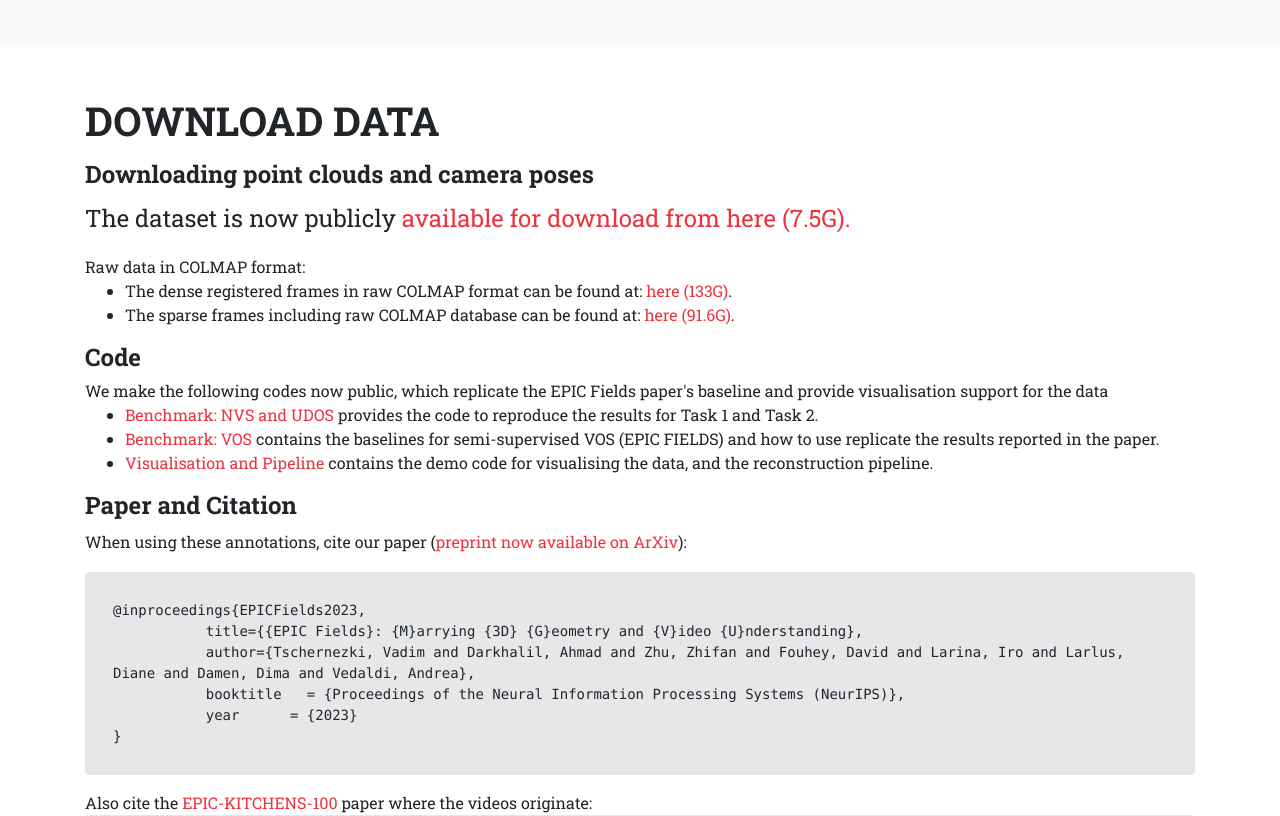
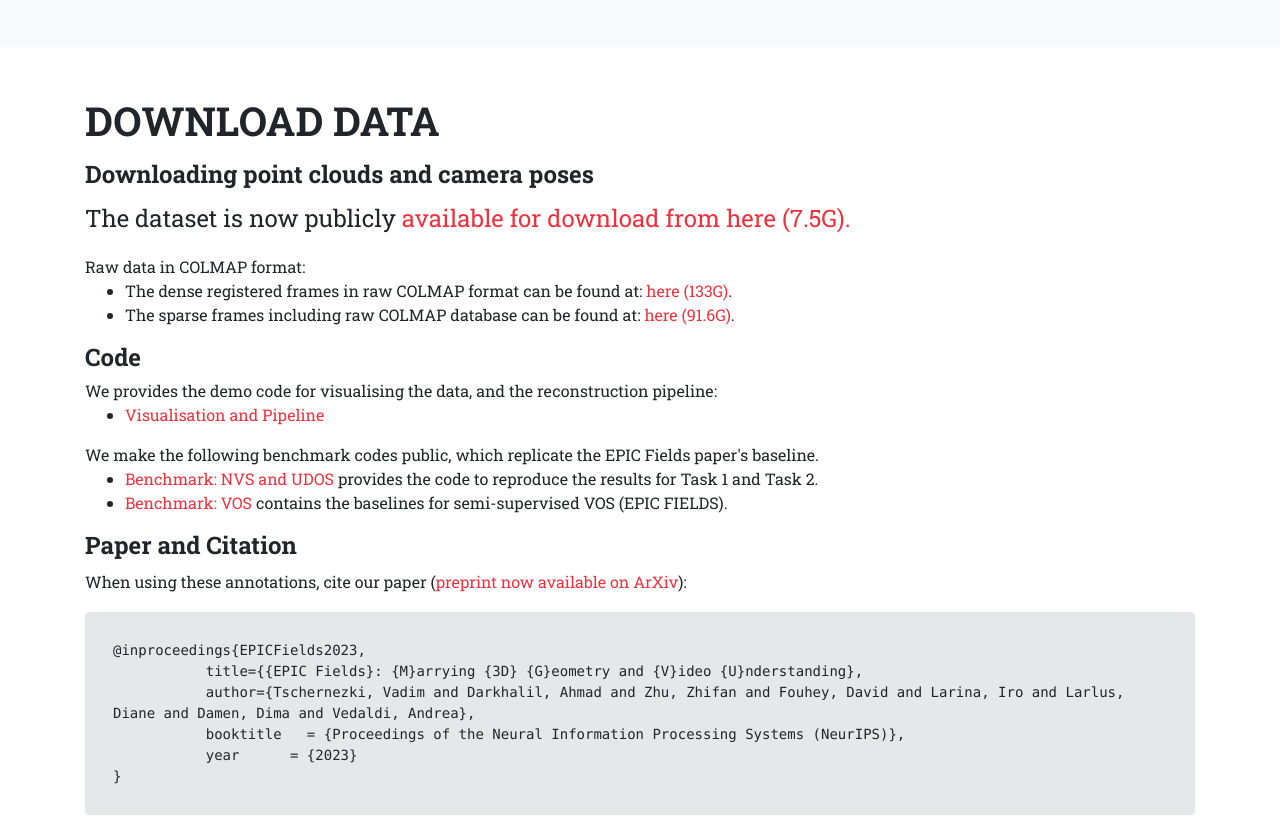
Before and after one commit to epic-kitchens/epic-fields, a plain HTML site: page index.html in a window 1280 px wide. Shown: the part 2403-3219 px from the top of the page. Drawn offline with Linux system fonts and the light colour scheme; a web font is replaced by a local one.

Commit message:
update Code section

```diff
--- a/index.html
+++ b/index.html
@@ -177,21 +177,24 @@
           </ul>
 
           <h4 class="section-subheading">Code</h4>
-          We make the following codes now public, which replicate the EPIC Fields paper's baseline and provide visualisation support for the data
+            We provides the demo code for visualising the data, and the reconstruction pipeline:
+            <ul>
+              <li>
+                <a href="https://github.com/epic-kitchens/epic-Fields-code">Visualisation and Pipeline</a>
+              </li>
+            </ul>
+
+            We make the following benchmark codes public, which replicate the EPIC Fields paper's baseline.
           <ul>
             <li>
-              <a href="https://github.com/dichotomies/epic-fields-nvs-udos">Benchmark: NVS and UDOS</a>  provides the code to reproduce the results for Task 1 and Task 2.
-
+              <a href="https://github.com/dichotomies/epic-fields-nvs-udos">Benchmark: NVS and UDOS</a> provides the code to
+              reproduce the results for Task 1 and Task 2.
             </li>
             <li>
-              <a href="https://github.com/AhmadDarKhalil/epic-fields-vos">Benchmark: VOS</a> contains the baselines for semi-supervised VOS (EPIC FIELDS) and how to use replicate the results reported in the paper.
-            </li>
-            <li>
-              <a href="https://github.com/epic-kitchens/epic-Fields-code">Visualisation and Pipeline</a> contains the demo code for visualising the data, and the reconstruction pipeline.
+              <a href="https://github.com/AhmadDarKhalil/epic-fields-vos">Benchmark: VOS</a> contains the baselines for
+              semi-supervised VOS (EPIC FIELDS).
             </li>
           </ul>
-
-          </p>
 
         <h4 class="section-subheading">Paper and Citation</h4>
 
```
